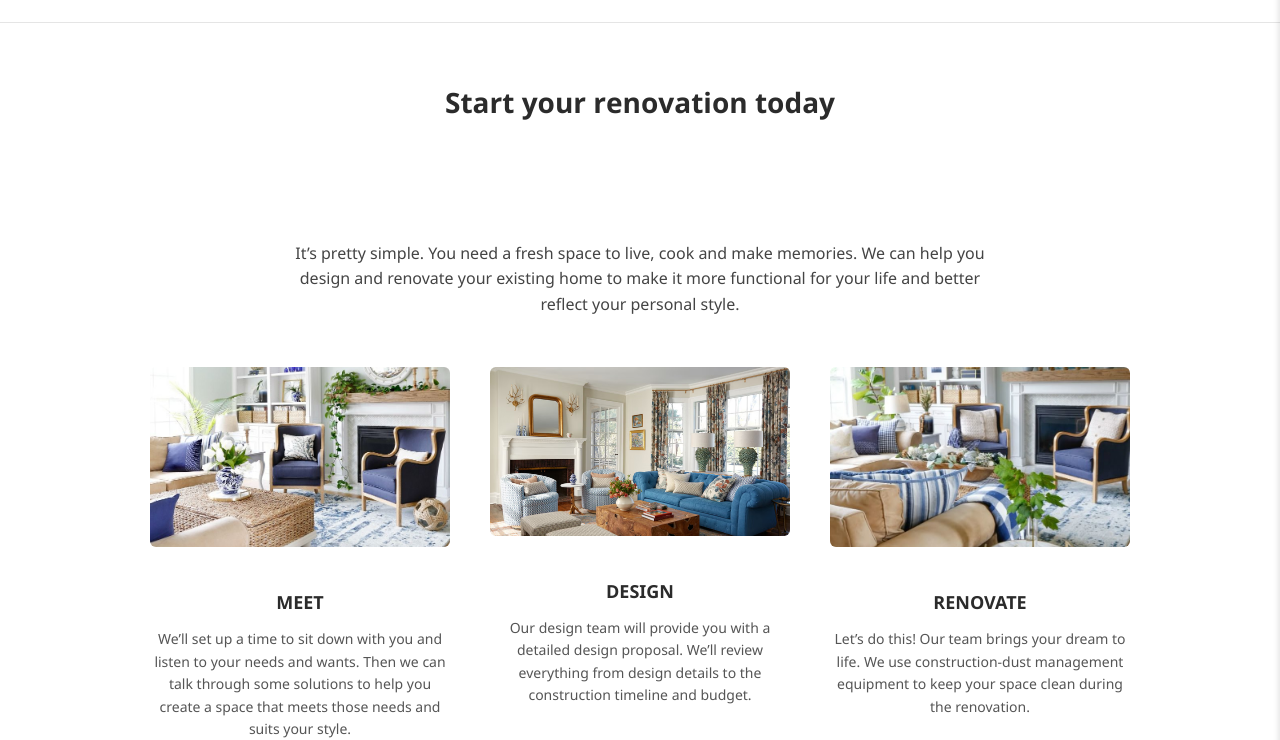
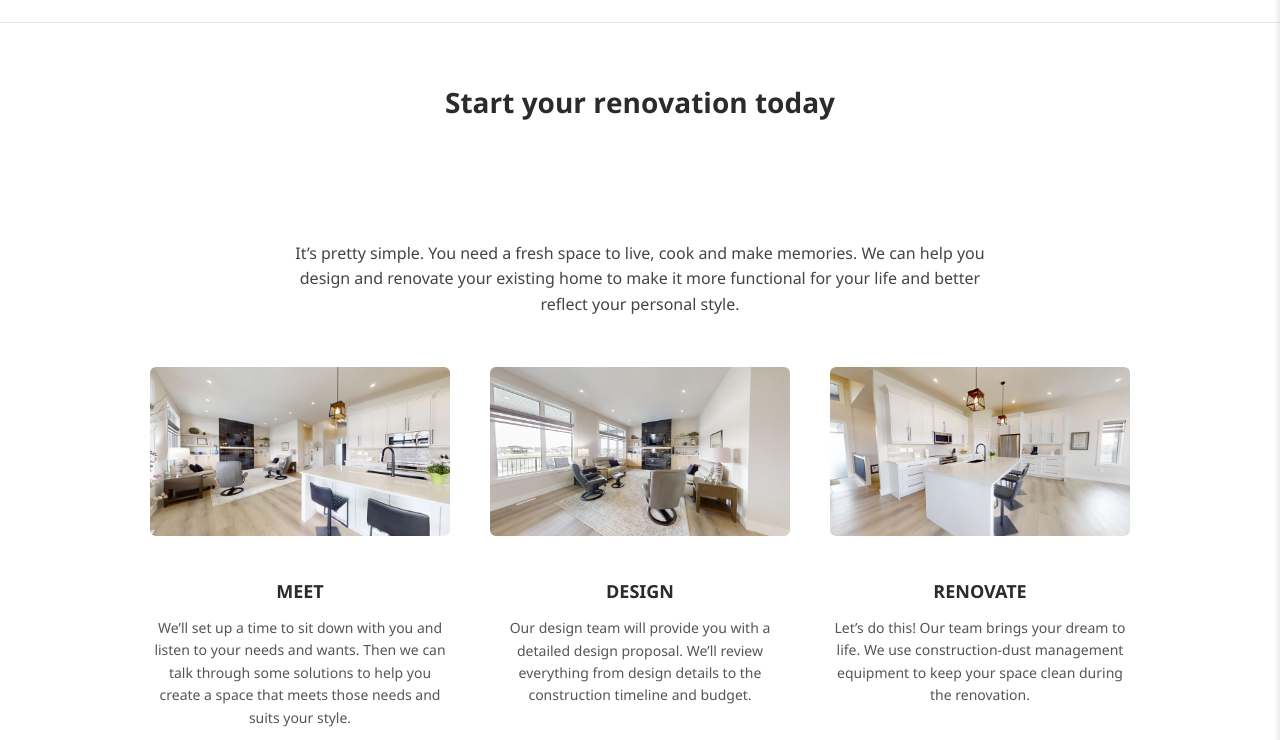
Before and after one commit to Mndanina1725/Taj-Homes, a website built with webpack: page renovate.html in a window 1280 px wide. Shown: the part 96-836 px from the top of the page. Built offline with nearby package versions, Linux system fonts and the light colour scheme.

Commit message:
Made more changes

```diff
--- a/renovate.html
+++ b/renovate.html
@@ -459,17 +459,17 @@
 
     <div class="steps">
       <div class="step">
-        <img src="img/Meet.png" alt="Meet" />
+        <img src="img/meeter.png" alt="Meet" />
         <h3>MEET</h3>
         <p>We’ll set up a time to sit down with you and listen to your needs and wants. Then we can talk through some solutions to help you create a space that meets those needs and suits your style.</p>
       </div>
       <div class="step">
-        <img src="img/Design.png" alt="Design" />
+        <img src="img/designer.png" alt="Design" />
         <h3>DESIGN</h3>
         <p>Our design team will provide you with a detailed design proposal. We’ll review everything from design details to the construction timeline and budget.</p>
       </div>
       <div class="step">
-        <img src="img/Renovate.png" alt="Renovate" />
+        <img src="img/renovater.png" alt="Renovate" />
         <h3>RENOVATE</h3>
         <p>Let’s do this! Our team brings your dream to life. We use construction-dust management equipment to keep your space clean during the renovation.</p>
       </div>
```
Also changed, not shown: build.html (+2 -2 lines), img/builder.png (added), img/designer.png (added), img/meeter.png (added), img/renovater.png (added), 3 other files.
